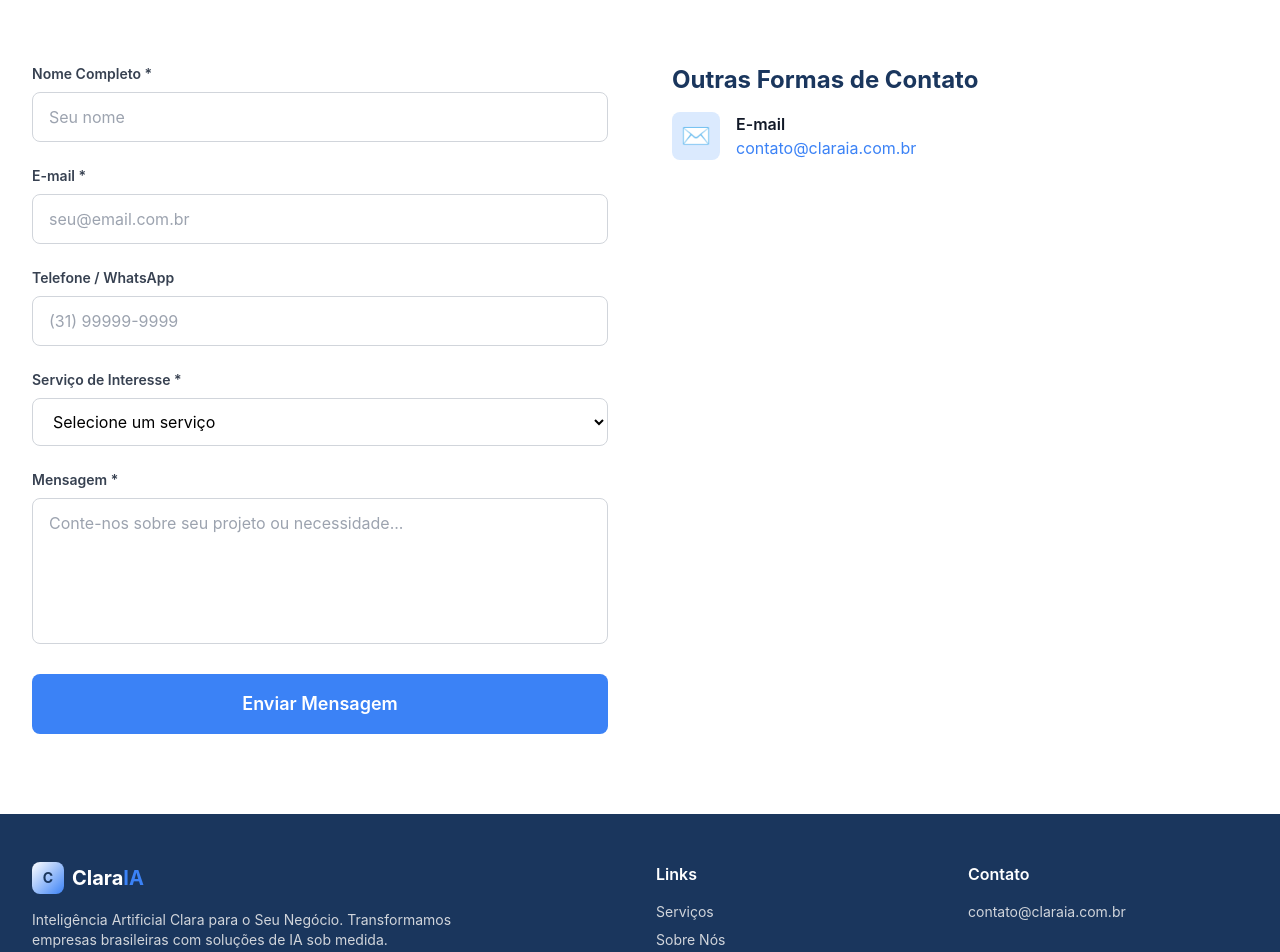
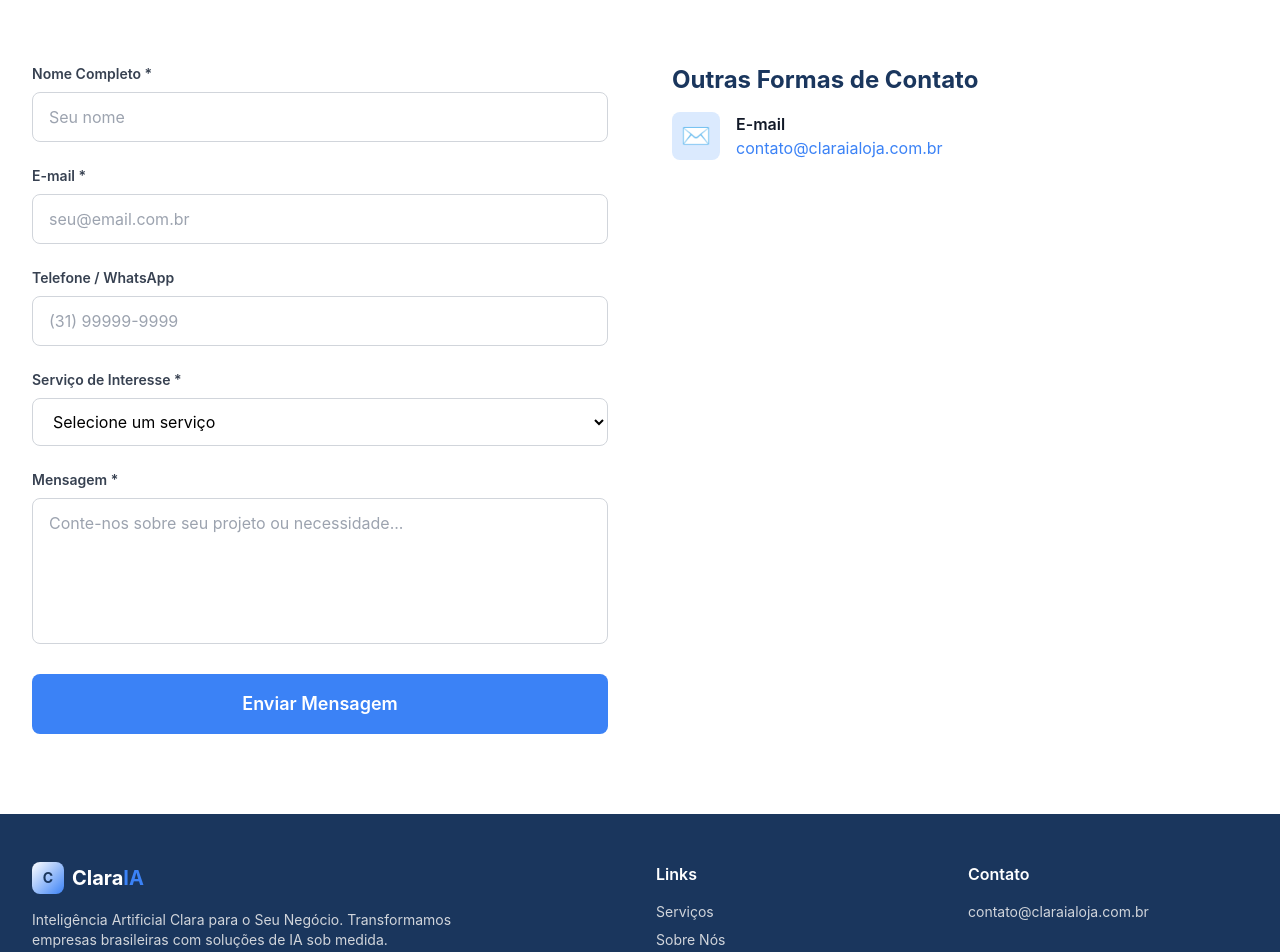
Before and after one commit to bBlazewavE/claraia, a Next.js app: page /contato in a window 1280 px wide. Shown: the part 360-1312 px from the top of the page. Built offline with nearby package versions, Linux system fonts and the light colour scheme.

Commit message:
Update all references to claraialoja.com.br domain + email

```diff
--- a/src/app/contato/page.tsx
+++ b/src/app/contato/page.tsx
@@ -142,8 +142,8 @@ export default function Contato() {
                       </div>
                       <div>
                         <p className="font-semibold text-gray-900">E-mail</p>
-                        <a href="mailto:contato@claraia.com.br" className="text-accent hover:underline">
-                          contato@claraia.com.br
+                        <a href="mailto:contato@claraialoja.com.br" className="text-accent hover:underline">
+                          contato@claraialoja.com.br
                         </a>
                       </div>
                     </div>
--- a/src/app/layout.tsx
+++ b/src/app/layout.tsx
@@ -20,11 +20,11 @@ export const metadata: Metadata = {
     "automação IA",
     "MCP model context protocol",
   ],
-  metadataBase: new URL("https://claraia.com.br"),
+  metadataBase: new URL("https://claraialoja.com.br"),
   openGraph: {
     type: "website",
     locale: "pt_BR",
-    url: "https://claraia.com.br",
+    url: "https://claraialoja.com.br",
     siteName: "ClaraIA",
     title: "ClaraIA — Consultoria em Inteligência Artificial",
     description:
@@ -35,7 +35,7 @@ export const metadata: Metadata = {
     follow: true,
   },
   alternates: {
-    canonical: "https://claraia.com.br",
+    canonical: "https://claraialoja.com.br",
   },
 };
 
--- a/src/app/sitemap.ts
+++ b/src/app/sitemap.ts
@@ -2,7 +2,7 @@ import { MetadataRoute } from "next";
 import { posts } from "@/content/blog";
 
 export default function sitemap(): MetadataRoute.Sitemap {
-  const base = "https://claraia.com.br";
+  const base = "https://claraialoja.com.br";
 
   const pages = [
     { url: base, lastModified: new Date(), changeFrequency: "weekly" as const, priority: 1.0 },
--- a/src/components/Footer.tsx
+++ b/src/components/Footer.tsx
@@ -41,7 +41,7 @@ export default function Footer() {
           <div>
             <h3 className="font-semibold mb-4">Contato</h3>
             <ul className="space-y-2 text-sm text-gray-300">
-              <li>contato@claraia.com.br</li>
+              <li>contato@claraialoja.com.br</li>
               {/* CNPJ: add when registered */}
             </ul>
           </div>
--- a/src/components/SchemaOrg.tsx
+++ b/src/components/SchemaOrg.tsx
@@ -4,7 +4,7 @@ export default function SchemaOrg() {
     "@type": "LocalBusiness",
     name: "ClaraIA",
     description: "Consultoria em Inteligência Artificial e tecnologia para empresas brasileiras. Integração de IA, chatbots inteligentes, MCP e automação de processos.",
-    url: "https://claraia.com.br",
+    url: "https://claraialoja.com.br",
     // telephone: "+5531999999999", // TODO: add real number
     address: {
       "@type": "PostalAddress",
```
